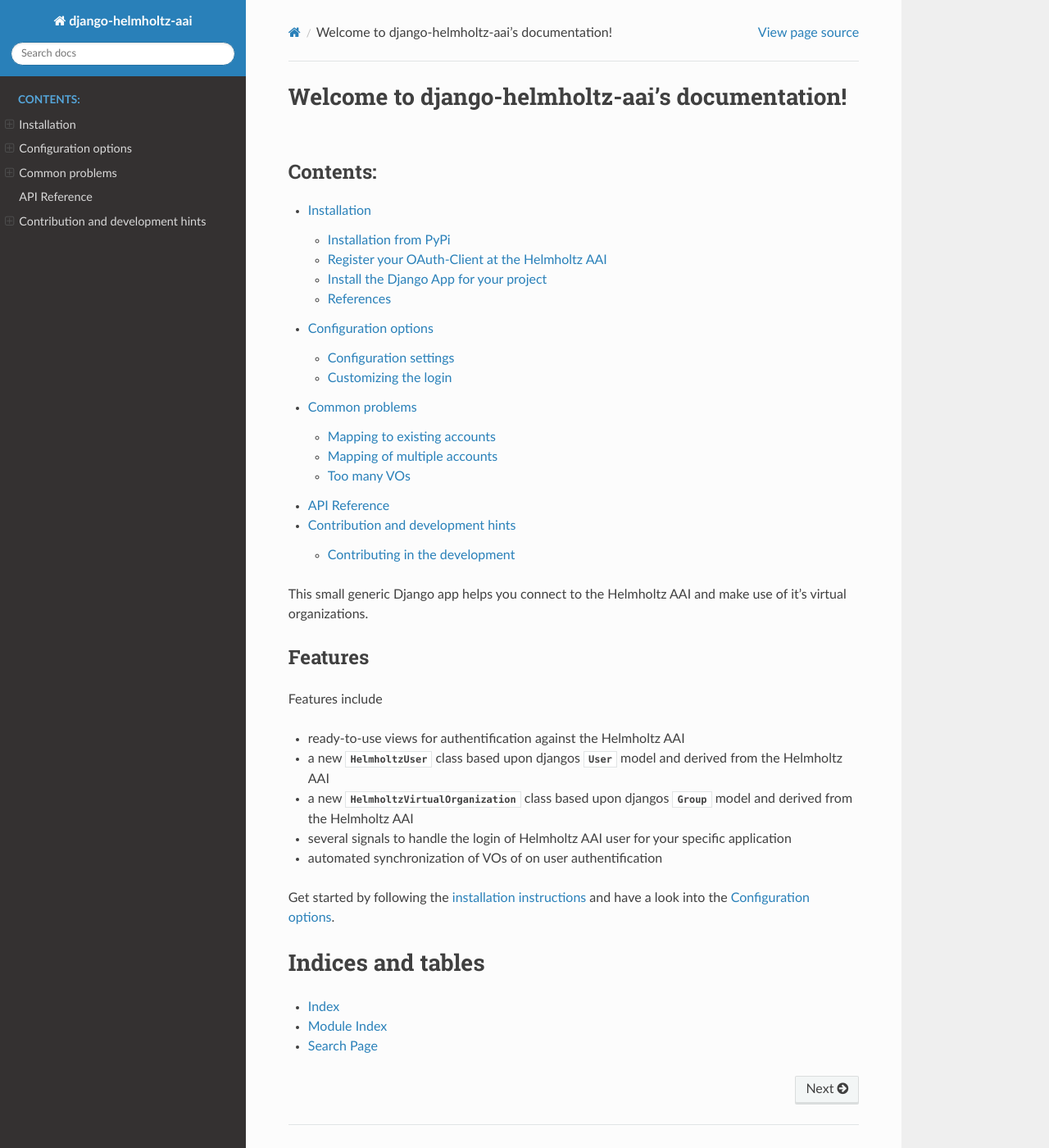
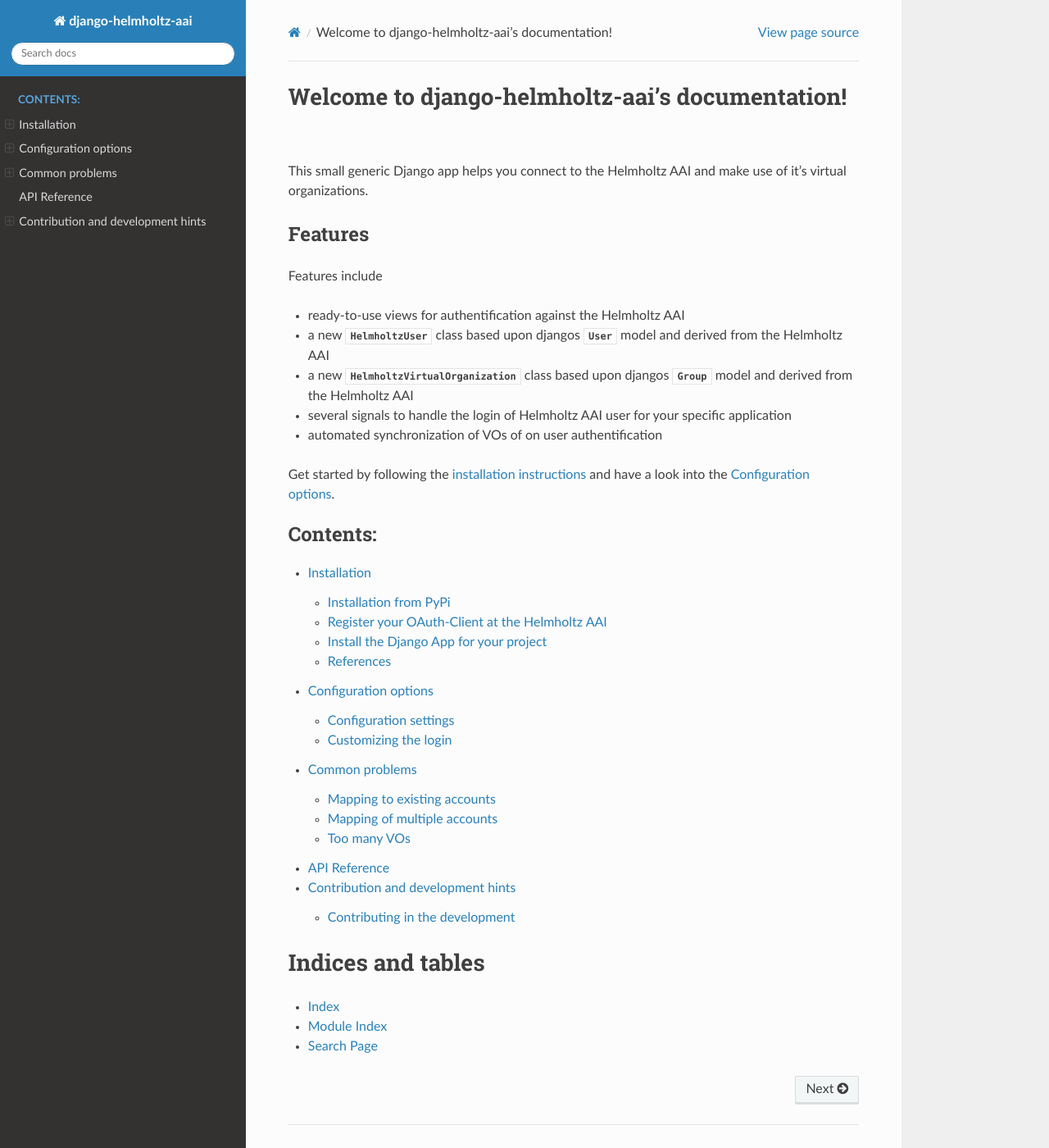
Before and after one commit to geyslein/tsm_django-helmholtz-aai, a Sphinx documentation site: the page built from docs/index.rst, in a window 1280 px wide and 1400 px high. Shown: the whole window at 82% size. Built offline with Sphinx 7.4.7 and the Read the Docs theme 2.0.0, drawn with Linux system fonts in a browser that asks for light colours; pages that are not in the unit, such as notebooks, are missing from menus; part of the change alters nothing that is shown.

```diff
--- a/docs/index.rst
+++ b/docs/index.rst
@@ -5,16 +5,6 @@
 
 Welcome to django-helmholtz-aai's documentation!
 ================================================
-
-.. toctree::
-   :maxdepth: 2
-   :caption: Contents:
-
-   installation
-   configuration
-   common-problems
-   api
-   contributing
 
 
 This small generic Django app helps you connect to the Helmholtz AAI and make
@@ -36,6 +26,16 @@ Features include
 Get started by following the :ref:`installation instructions <installation>`
 and have a look into the :ref:`configuration`.
 
+.. toctree::
+   :maxdepth: 2
+   :caption: Contents:
+
+   installation
+   configuration
+   common-problems
+   api
+   contributing
+
 
 
 Indices and tables
```
